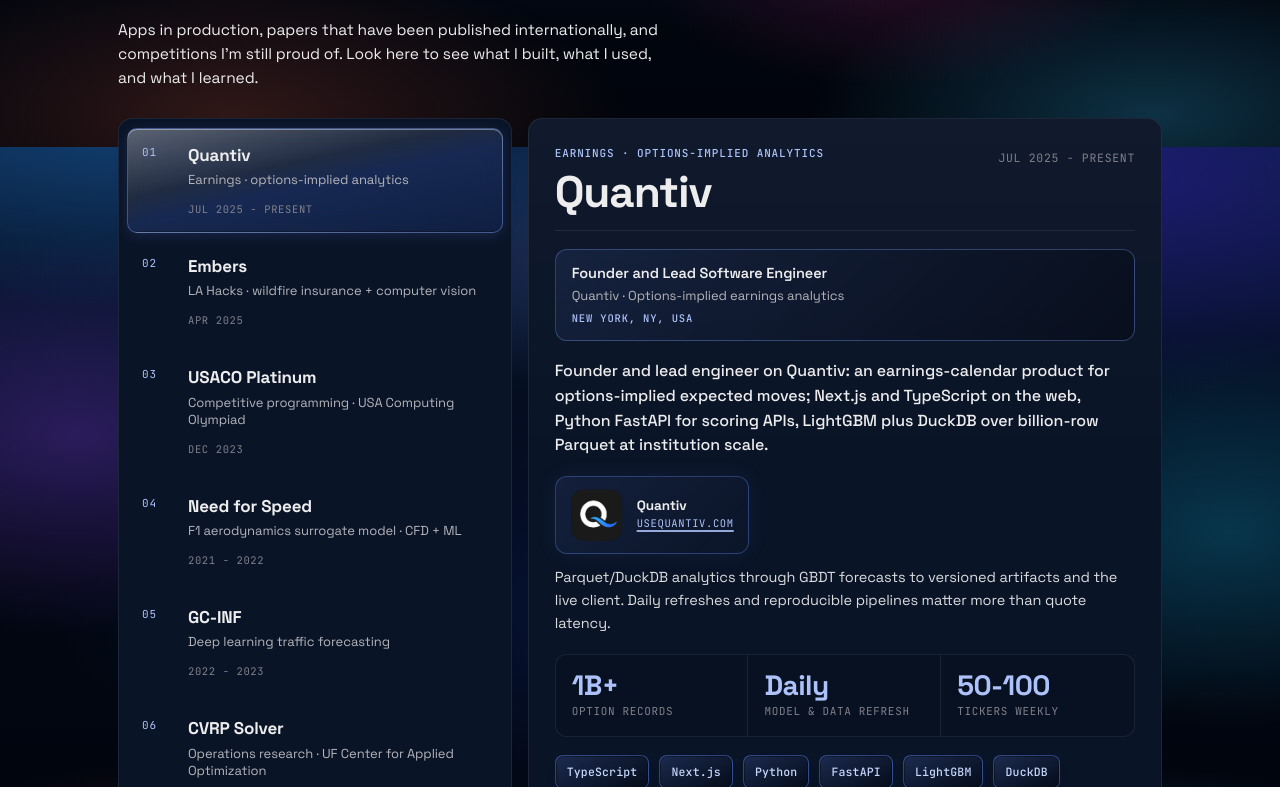
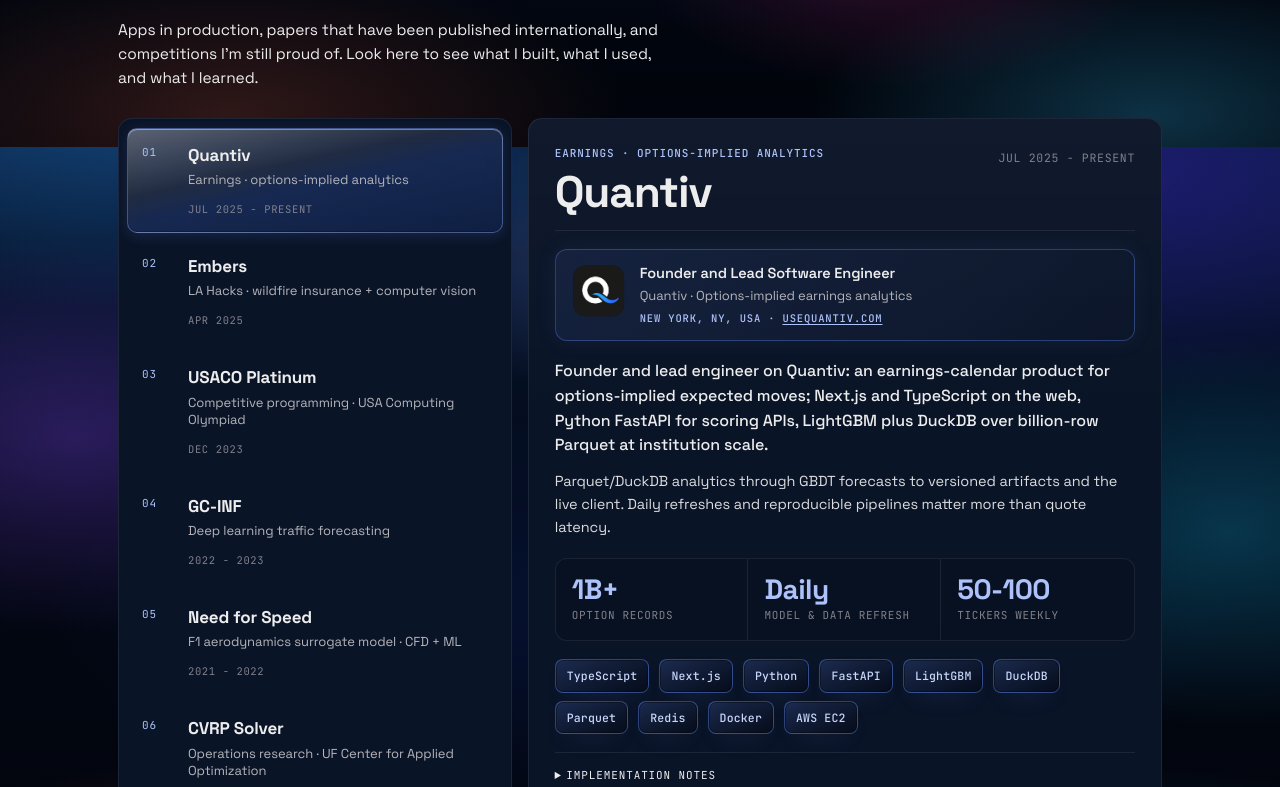
Before and after one commit to kenchengkc/personal-website, a Next.js app: page / in a window 1280 px wide. Shown: the part 2253-3040 px from the top of the page. Built offline with nearby package versions, Linux system fonts and the light colour scheme.

Commit message:
Refactor Projects component to reintroduce the "Need for Speed" project with updated styling for the work identity section. Enhance CSS for improved layout and visual consistency, including adjustments to margins and flex properties.

```diff
--- a/app/globals.css
+++ b/app/globals.css
@@ -395,7 +395,7 @@ button { font: inherit; cursor: pointer; }
 }
 .v2-section { margin-top: 100px; scroll-margin-top: 90px; }
 .v2-main > .v2-section:first-of-type {
-  margin-top: 44px;
+  margin-top: 24px;
 }
 
 /* ============ HERO ============ */
@@ -1512,34 +1512,76 @@ button { font: inherit; cursor: pointer; }
   white-space: nowrap;
   padding-top: 4px;
 }
-.v2-work-role {
+/* Role + org/venue + logo (or wordmark) in one card */
+.v2-work-identity {
+  display: flex;
+  align-items: flex-start;
+  gap: 14px;
+  width: 100%;
+  max-width: 100%;
+  padding: 14px 16px;
+  border-radius: 12px;
+  border: 1px solid rgba(97, 137, 246, 0.34);
+  background:
+    linear-gradient(135deg, rgba(97, 137, 246, 0.13), rgba(97, 137, 246, 0.035)),
+    rgba(0, 0, 0, 0.16);
+  box-shadow: 0 0 22px rgba(97, 137, 246, 0.08);
+}
+.v2-work-identity-mark {
+  flex-shrink: 0;
+  display: flex;
+  align-items: center;
+  justify-content: center;
+}
+.v2-work-identity-body {
   display: flex;
   flex-direction: column;
   gap: 5px;
-  padding: 14px 16px;
-  border-radius: 12px;
-  border: 1px solid color-mix(in srgb, var(--color-accent-bright) 28%, var(--color-border));
-  background:
-    linear-gradient(135deg, color-mix(in srgb, var(--color-accent) 18%, transparent), rgba(8, 14, 28, 0.92));
-}
-.v2-work-role-title {
+  min-width: 0;
+  flex: 1;
+}
+.v2-work-identity-title {
   font-weight: 600;
   font-size: 14.5px;
   line-height: 1.25;
   color: var(--color-text);
 }
-.v2-work-role-org {
+.v2-work-identity-org {
   font-size: 13px;
   line-height: 1.35;
   color: var(--color-text-dim);
 }
-.v2-work-role-loc {
+.v2-work-identity-meta {
   font-family: var(--font-mono);
   font-size: 10.5px;
   letter-spacing: 0.08em;
   text-transform: uppercase;
   color: var(--color-accent-text);
   font-weight: 500;
+}
+.v2-work-identity-meta a {
+  color: inherit;
+  text-decoration: underline;
+  text-underline-offset: 2px;
+}
+.v2-work-identity-meta a:hover {
+  color: var(--color-accent-text-strong);
+}
+.v2-work-identity-sub {
+  font-family: var(--font-mono);
+  font-size: 10.5px;
+  letter-spacing: 0.06em;
+  text-transform: uppercase;
+  color: var(--color-accent-text);
+  font-weight: 500;
+}
+.v2-work-identity-sub a {
+  color: inherit;
+  text-decoration: underline;
+  text-underline-offset: 2px;
+}
+.v2-work-identity-sub a:hover {
+  color: var(--color-accent-text-strong);
 }
 .v2-work-panel-aside {
   display: flex;
@@ -1597,19 +1639,6 @@ button { font: inherit; cursor: pointer; }
   max-width: 680px;
   opacity: 0.92;
 }
-.v2-work-brand {
-  width: fit-content;
-  display: inline-flex;
-  align-items: center;
-  gap: 13px;
-  border: 1px solid rgba(97, 137, 246, 0.34);
-  border-radius: 12px;
-  padding: 11px 14px;
-  background:
-    linear-gradient(135deg, rgba(97, 137, 246, 0.13), rgba(97, 137, 246, 0.035)),
-    rgba(0,0,0,0.16);
-  box-shadow: 0 0 22px rgba(97, 137, 246, 0.08);
-}
 .v2-ieee-wordmark {
   font-family: var(--font-sans), system-ui, sans-serif;
   font-weight: 900;
@@ -1618,7 +1647,7 @@ button { font: inherit; cursor: pointer; }
   letter-spacing: -0.06em;
   color: #fff;
 }
-.v2-work-brand-logo {
+.v2-work-identity-logo {
   width: 54px;
   height: 54px;
   object-fit: contain;
@@ -1627,10 +1656,8 @@ button { font: inherit; cursor: pointer; }
   clip-path: inset(3% round 12px);
   flex-shrink: 0;
 }
-/* Wide banner-style logos render at natural aspect ratio without the
-   square-letterbox frame. Bound by a max-width/height so they sit cleanly
-   in the panel-aside slot. */
-.v2-work-brand-logo--wide {
+/* Wide banner-style logos: natural aspect ratio in the identity row */
+.v2-work-identity-logo--wide {
   width: auto;
   height: auto;
   max-height: 64px;
@@ -1639,23 +1666,6 @@ button { font: inherit; cursor: pointer; }
   background: transparent;
   clip-path: none;
   border-radius: 0;
-}
-.v2-work-brand span:last-child {
-  display: flex;
-  flex-direction: column;
-  gap: 2px;
-}
-.v2-work-brand b {
-  color: var(--color-text);
-  font-size: 13.5px;
-  line-height: 1;
-}
-.v2-work-brand small {
-  font-family: var(--font-mono);
-  color: var(--color-accent-text);
-  font-size: 10.5px;
-  letter-spacing: 0.06em;
-  text-transform: uppercase;
 }
 .v2-work-award {
   width: fit-content;
--- a/components/sections/Projects.tsx
+++ b/components/sections/Projects.tsx
@@ -187,45 +187,12 @@ const projects: Project[] = [
       { value: "Top 1%", label: "national rank" },
       { value: "Platinum", label: "qualifier", tone: "platinum" },
     ],
-    tags: ["C++", "Advanced data structures and algorithms", "gdb"],
+    tags: ["C++", "Advanced Data Structures and Algorithms", "gdb"],
     details: [
       "Competition-grade C++ across graphs, DP, segment trees, and computational geometry.",
       "gdb profiling to chase down edge cases under tight memory and runtime budgets.",
       "Platinum is the top of the four-division ladder; Bronze → Silver → Gold → Platinum.",
     ],
-  },
-  {
-    title: "Need for Speed",
-    category: "F1 aerodynamics surrogate model · CFD + ML",
-    dates: "2021 - 2022",
-    summary:
-      "MATLAB neural-net surrogate that replaces full CFD iteration with sub-second pressure-map predictions.",
-    impact:
-      "100x faster iteration; 43% drag reduction in simulation; gold at the Canada-Wide Science Fair.",
-    brand: {
-      label: "CWSF",
-      detail: "Canada-Wide Science Fair",
-      meta: "National champion · 2022",
-      logo: {
-        src: "/images/cwsf/cwsf-logo.png",
-        alt: "Canada-Wide Science Fair (CWSF / ESPC) logo",
-        variant: "wide",
-        width: 632,
-        height: 200,
-      },
-    },
-    metrics: [
-      { value: "100x", label: "CFD iteration" },
-      { value: "43%", label: "drag reduction" },
-      { value: "Gold", label: "CWSF '22", tone: "gold" },
-    ],
-    tags: ["MATLAB", "Deep Learning Toolbox", "Feedforward", "trainlm"],
-    details: [
-      "MATLAB backpropagation feed-forward network trained to generate predicted pressure maps.",
-      "Embedded the ANN in an end-to-end aero-analytics stack to drive wing geometry choices.",
-      "Single-author publication in Highlights in Science Engineering and Technology.",
-    ],
-    links: [{ label: "Read paper", href: site.links.f1cfd }],
   },
   {
     title: "GC-INF",
@@ -280,6 +247,39 @@ const projects: Project[] = [
       height: 507,
       caption: "IEEE ITSC 2023: research presentation and session chair.",
     },
+  },
+  {
+    title: "Need for Speed",
+    category: "F1 aerodynamics surrogate model · CFD + ML",
+    dates: "2021 - 2022",
+    summary:
+      "MATLAB neural-net surrogate that replaces full CFD iteration with sub-second pressure-map predictions.",
+    impact:
+      "100x faster iteration; 43% drag reduction in simulation; gold at the Canada-Wide Science Fair.",
+    brand: {
+      label: "CWSF",
+      detail: "Canada-Wide Science Fair",
+      meta: "National champion · 2022",
+      logo: {
+        src: "/images/cwsf/cwsf-logo.png",
+        alt: "Canada-Wide Science Fair (CWSF / ESPC) logo",
+        variant: "wide",
+        width: 632,
+        height: 200,
+      },
+    },
+    metrics: [
+      { value: "100x", label: "CFD iteration" },
+      { value: "43%", label: "drag reduction" },
+      { value: "Gold", label: "CWSF '22", tone: "gold" },
+    ],
+    tags: ["MATLAB", "Deep Learning Toolbox", "Feedforward", "trainlm"],
+    details: [
+      "MATLAB backpropagation feed-forward network trained to generate predicted pressure maps.",
+      "Embedded the ANN in an end-to-end aero-analytics stack to drive wing geometry choices.",
+      "Single-author publication in Highlights in Science Engineering and Technology.",
+    ],
+    links: [{ label: "Read paper", href: site.links.f1cfd }],
   },
   {
     title: "CVRP Solver",
@@ -441,35 +441,48 @@ export function Projects() {
             <span className="v2-work-date">{active.dates}</span>
           </div>
 
-          {active.role && (
-            <div className="v2-work-role">
-              <span className="v2-work-role-title">{active.role.title}</span>
-              <span className="v2-work-role-org">{active.role.org}</span>
-              <span className="v2-work-role-loc">{active.role.location}</span>
-            </div>
-          )}
-
-          <p className="v2-work-summary">{active.summary}</p>
+          {(active.role || active.brand) && (
+            <div
+              className="v2-work-identity"
+              aria-label={
+                active.brand?.detail ?? active.role?.org ?? active.title
+              }
+            >
               {active.brand && (
-            <div className="v2-work-brand" aria-label={active.brand.detail}>
+                <div className="v2-work-identity-mark">
                   {active.brand.logo ? (
                     <Image
                       src={active.brand.logo.src}
                       alt={active.brand.logo.alt}
                       width={active.brand.logo.width ?? 92}
                       height={active.brand.logo.height ?? 92}
-                  className={`v2-work-brand-logo ${
+                      className={`v2-work-identity-logo ${
                         active.brand.logo.variant === "wide"
-                      ? "v2-work-brand-logo--wide"
+                          ? "v2-work-identity-logo--wide"
                           : ""
                       }`}
                     />
                   ) : (
-                <span className="v2-ieee-wordmark">{active.brand.label}</span>
+                    <span className="v2-ieee-wordmark">
+                      {active.brand.label}
+                    </span>
                   )}
-              <span>
-                <b>{active.brand.detail}</b>
-                <small>
+                </div>
+              )}
+              <div className="v2-work-identity-body">
+                {active.role ? (
+                  <>
+                    <span className="v2-work-identity-title">
+                      {active.role.title}
+                    </span>
+                    <span className="v2-work-identity-org">
+                      {active.role.org}
+                    </span>
+                    <span className="v2-work-identity-meta">
+                      {active.role.location}
+                      {active.brand?.meta ? (
+                        <>
+                          {" · "}
                           {active.brand.meta === "usequantiv.com" ? (
                             <a
                               href={site.links.quantiv}
@@ -481,10 +494,35 @@ export function Projects() {
                           ) : (
                             active.brand.meta
                           )}
-                </small>
+                        </>
+                      ) : null}
                     </span>
+                  </>
+                ) : active.brand ? (
+                  <>
+                    <span className="v2-work-identity-title">
+                      {active.brand.detail}
+                    </span>
+                    <span className="v2-work-identity-sub">
+                      {active.brand.meta === "usequantiv.com" ? (
+                        <a
+                          href={site.links.quantiv}
+                          target="_blank"
+                          rel="noopener noreferrer"
+                        >
+                          usequantiv.com
+                        </a>
+                      ) : (
+                        active.brand.meta
+                      )}
+                    </span>
+                  </>
+                ) : null}
+              </div>
             </div>
           )}
+
+          <p className="v2-work-summary">{active.summary}</p>
           {active.award && (
             <div className="v2-work-award" aria-label={active.award.label}>
               <Medal size={22} strokeWidth={2.2} />
```
Lines whose indentation alone changed are shown as unchanged.
